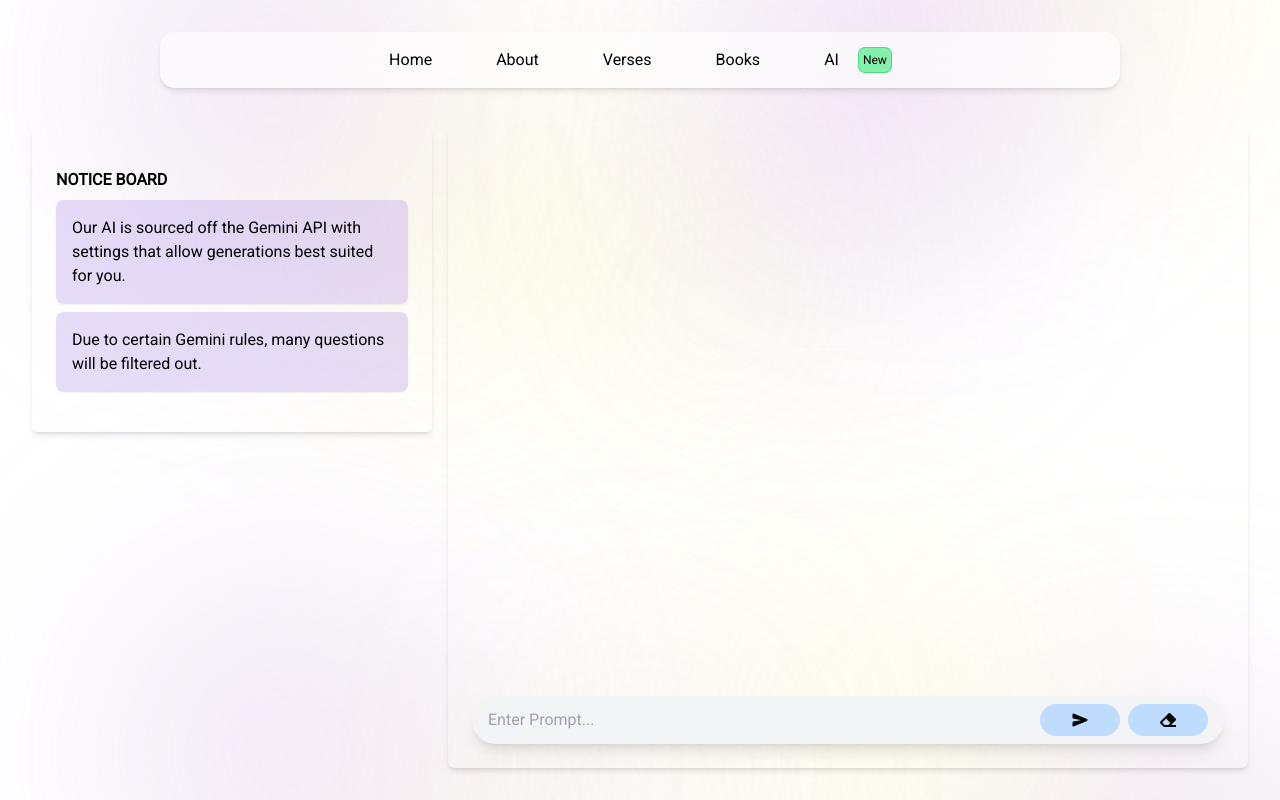
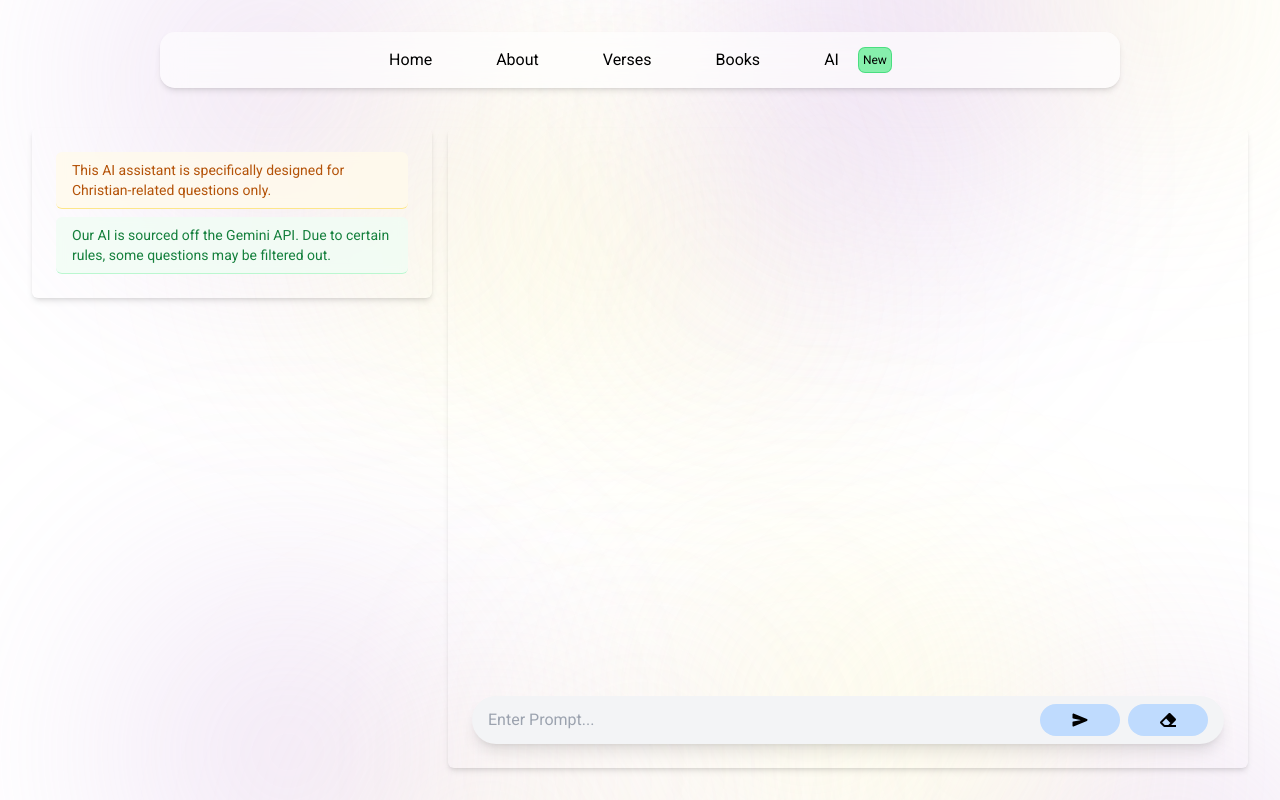
Before and after one commit to Not-Micah/verbum, a Next.js app: page /ai in a window 1280 px wide. Built offline with nearby package versions, Linux system fonts and the light colour scheme.

Commit message:
updated AI page

```diff
--- a/src/app/verses/page.tsx
+++ b/src/app/verses/page.tsx
@@ -10,7 +10,7 @@ interface Params {
 
 const Database = async ({ searchParams }: { searchParams: Params }) => {
   return (
-    <div className="mb-2">
+    <div className="mb-2 min-h-[100vh]">
       <section className="max-[300px]:hidden">
         <NavBar />
         <div className="flex flex-col mx-10 max-sm:mx-4">
--- a/src/components/aiPageComponents/StickyNote.tsx
+++ b/src/components/aiPageComponents/StickyNote.tsx
@@ -2,11 +2,15 @@ import React from 'react'
 
 const StickyNote = () => {
   return (
-    <div className='w-full rounded-md py-4
-    flex flex-col gap-y-2'>
-        <h3 className='font-semibold uppercase'>Notice Board</h3>
-        <p className='bg-soft-purple/30 p-4 rounded-lg shadow-sm'>Our AI is sourced off the Gemini API with settings that allow generations best suited for you.</p>
-        <p className='bg-soft-purple/30 p-4 rounded-lg shadow-sm'>Due to certain Gemini rules, many questions will be filtered out.</p>
+    <div className="flex flex-col gap-y-2">
+      <div className="w-full px-4 py-2 bg-amber-50/80 backdrop-blur-sm
+      text-amber-700 text-sm text-left rounded-md border-b border-amber-200">
+      This AI assistant is specifically designed for Christian-related questions only.
+      </div>
+      <div className="w-full px-4 py-2 bg-green-50/80 backdrop-blur-sm
+      text-green-700 text-sm text-left rounded-md border-b border-green-200">
+      Our AI is sourced off the Gemini API. Due to certain rules, some questions may be filtered out.
+      </div>
     </div>
   )
 }
```
Also changed, not shown: 1 other file (tests, documents, lock files or other folders).
